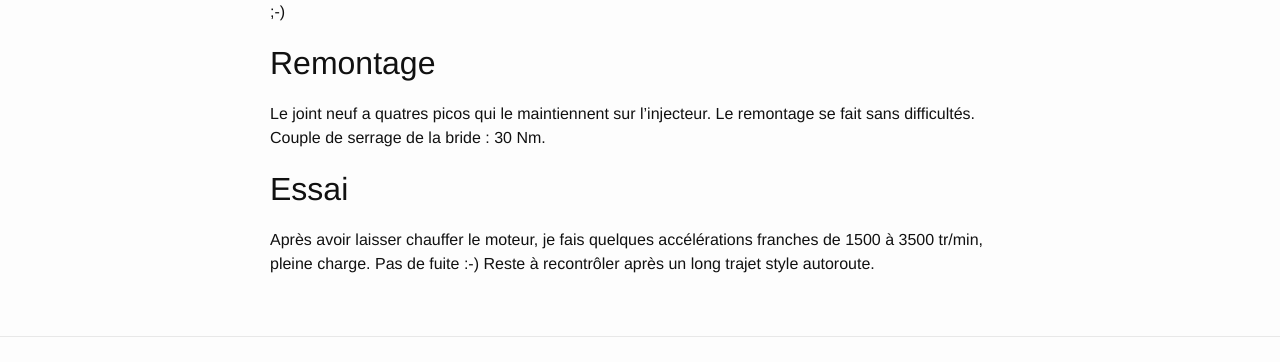
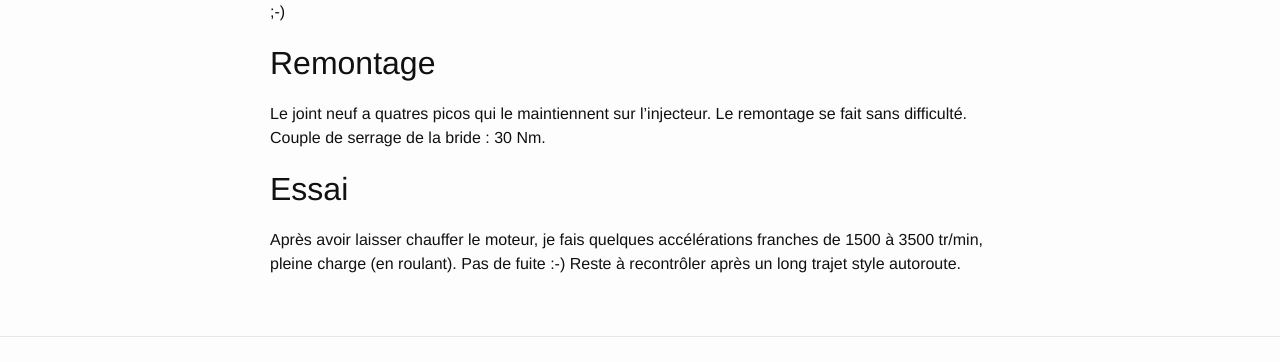
Before and after one commit to fribes/fribes.github.io, a Jekyll site: the page built from _posts/2017-06-18-injector.markdown, in a window 1280 px wide and 900 px high, scrolled down 2495 px, cut to the strip 90-876 px from the top of the window. Shown: the part 228-590 px from the top of the strip. Built offline with Jekyll 4.4.1, drawn with Linux system fonts in a browser that asks for light colours.

Commit message:
Fix typos

```diff
--- a/_posts/2017-06-18-injector.markdown
+++ b/_posts/2017-06-18-injector.markdown
@@ -62,10 +62,10 @@ Se fait normalement à l'alésoir, mais je n'en ai pas, alors je me contente de
 
 ## Remontage
 
-Le joint neuf a quatres picos qui le maintiennent sur l'injecteur. Le remontage se fait sans difficultés. Couple de serrage de la bride : 30 Nm.
+Le joint neuf a quatres picos qui le maintiennent sur l'injecteur. Le remontage se fait sans difficulté. Couple de serrage de la bride : 30 Nm.
 
 
 ## Essai
 
-Après avoir laisser chauffer le moteur, je fais quelques accélérations franches de 1500 à 3500 tr/min, pleine charge. Pas de fuite :-)
+Après avoir laisser chauffer le moteur, je fais quelques accélérations franches de 1500 à 3500 tr/min, pleine charge (en roulant). Pas de fuite :-)
 Reste à recontrôler après un long trajet style autoroute.
```
